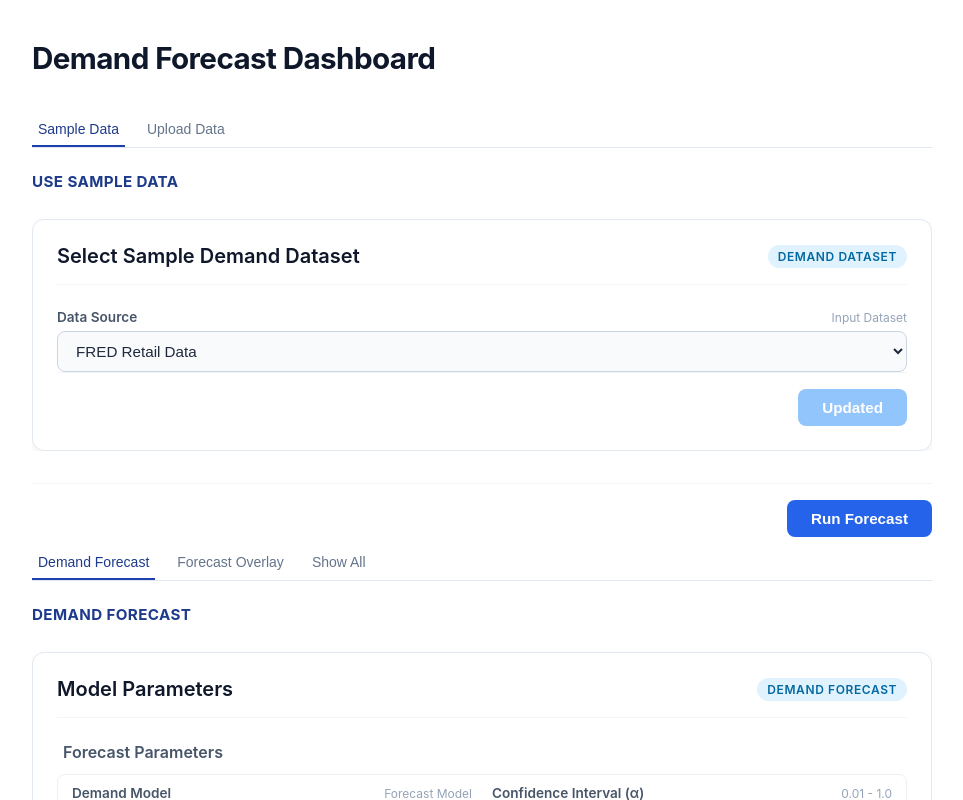
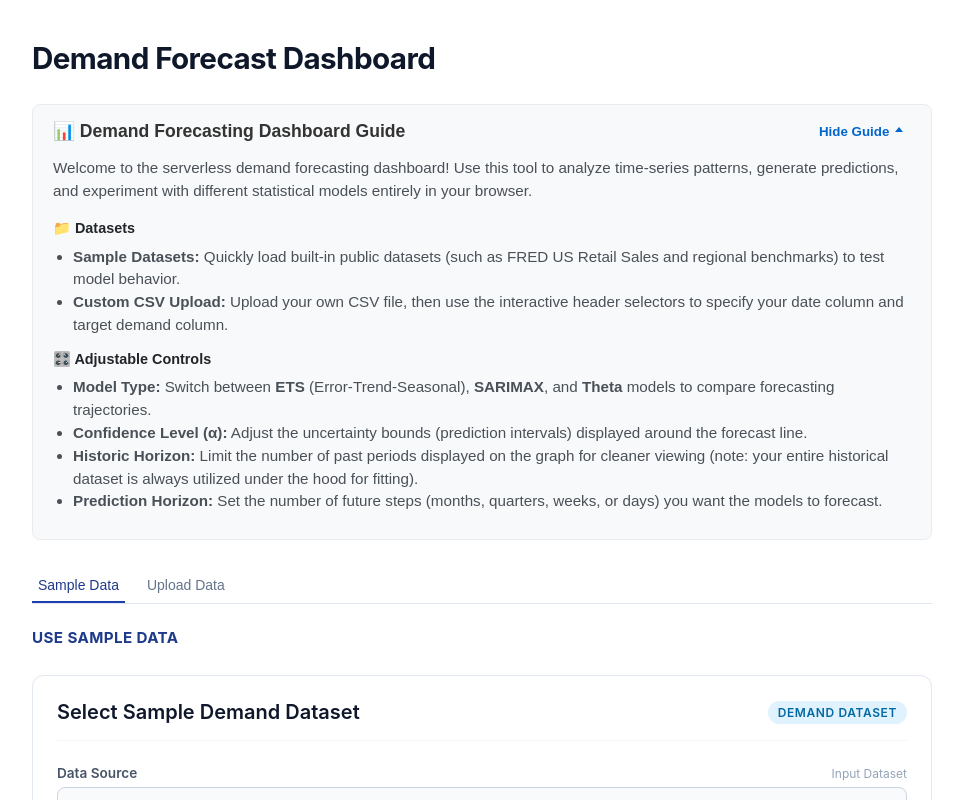
Before and after one commit to christopherdgibson/demand-forecasting-dashboard, a React (Vite) app: page / in a window 1280 px wide. Shown: the top 800 px of the page, without its empty margins (158-1121 px from the left). Built offline with nearby package versions, Linux system fonts and the light colour scheme.

Commit message:
Add InstructionsCard #demand-dash

```diff
--- a/src/App/index.tsx
+++ b/src/App/index.tsx
@@ -7,6 +7,9 @@ import { CsvUploader } from '../components/CsvUploader';
 import { usePyodide } from '../hooks/usePyodide';
 import { usePyodideWorker } from '../hooks/usePyodideWorker';
 import { roundNumber } from '../utils/numberUtils';
+
+import { InstructionsCard } from '../components/InstructionsCard';
+import { adjustHistory, convertChartData, reshapeRows } from '../utils/dataUtils';
 
 import './styles.css'
 import chartStyles from '../components/ForecastChart/ForecastChart.module.css';
@@ -33,101 +36,6 @@ const SAMPLE_FREQ_MAP: Record<SampleDataKey, string> = {
 const DEFAULT_FORECAST_STEPS = 12;
 const DEFAULT_ALPHA = 0.05;
 
-function adjustHistory(history: Array<DemandProps>): Array<OverlayChartData> {
-  const adjusted =  history.map((item, idx) => {
-    if (idx === history.length - 1) {
-      const val = item.historical;
-
-      return {
-        date: item.date, historical: val,
-        forecast_ets: val, ci_lower_ets: val, ci_upper_ets: val,
-        forecast_sarimax: val, ci_lower_sarimax: val, ci_upper_sarimax: val,
-        forecast_theta: val, ci_lower_theta: val, ci_upper_theta: val,
-      };
-    }
-    return {
-      date: item.date, historical: item.historical,
-      forecast_ets: null, ci_lower_ets: null, ci_upper_ets: null,
-      forecast_sarimax: null, ci_lower_sarimax: null, ci_upper_sarimax: null,
-      forecast_theta: null, ci_lower_theta: null, ci_upper_theta: null,
-    };
-  });
-
-  return formatRechartsData(adjusted) as OverlayChartData[];
-}
-
-function reshapeRows(forecastMap: ForecastResults): OverlayChartData[] {
-  const etsForecast = forecastMap['ets'] || [];
-  const sarimaxForecast = forecastMap['sarimax'] || [];
-  const thetaForecast = forecastMap['theta'] || [];
-  const overlayRows = etsForecast.map((etsItem, index) => {
-    const date = etsItem.date;
-    const sarimaxItem = sarimaxForecast[index] || {};
-    const thetaItem = thetaForecast[index] || {};
-
-    return {
-      date,
-      historical: null, // No historical value in forecast horizon
-
-      // ETS
-      forecast_ets: etsItem.forecast,
-      ci_lower_ets: etsItem.ci_lower,
-      ci_upper_ets: etsItem.ci_upper,
-
-      // SARIMAX
-      forecast_sarimax: sarimaxItem.forecast ?? null,
-      ci_lower_sarimax: sarimaxItem.ci_lower ?? null,
-      ci_upper_sarimax: sarimaxItem.ci_upper ?? null,
-
-      // Theta
-      forecast_theta: thetaItem.forecast ?? null,
-      ci_lower_theta: thetaItem.ci_lower ?? null,
-      ci_upper_theta: thetaItem.ci_upper ?? null,
-    };
-  });
-
-  return formatRechartsData(overlayRows);
-}
-
-function formatRechartsData(data: OverlayResults[]): OverlayChartData[] {
-  return data.map((item) => ({
-    ...item,
-    ets_ci: item.ci_lower_ets !== null ? [item.ci_lower_ets, item.ci_upper_ets] : null,
-    sarimax_ci: item.ci_lower_sarimax !== null ? [item.ci_lower_sarimax, item.ci_upper_sarimax] : null,
-    theta_ci: item.ci_lower_theta !== null ? [item.ci_lower_theta, item.ci_upper_theta] : null,
-  }));
-}
-
-function convertChartData(modelType: ModelType, dataNew: Array<OverlayChartData> | null): Array<ForecastChartData> | null {
-  if (!dataNew) return null;
-
-  return dataNew.map((item) => (
-    modelType == 'ets' ? {
-      date: item.date,
-      historical: item.historical,
-      forecast: item.forecast_ets,
-      ci_lower: item.ci_lower_ets,
-      ci_upper: item.ci_upper_ets,
-      ci_range: item.ets_ci
-    } : (
-      modelType == 'sarimax' ? {
-        date: item.date,
-        historical: item.historical,
-        forecast: item.forecast_sarimax,
-        ci_lower: item.ci_lower_sarimax,
-        ci_upper: item.ci_upper_sarimax,
-        ci_range: item.sarimax_ci
-      } : {
-        date: item.date,
-        historical: item.historical,
-        forecast: item.forecast_theta,
-        ci_lower: item.ci_lower_theta,
-        ci_upper: item.ci_upper_theta,
-        ci_range: item.theta_ci
-      }
-    )
-  ));
-}
 
 export default function App() {
   const [activeChartTab, setActiveChartTab] = useState<string | null>('forecast');
@@ -260,6 +168,8 @@ export default function App() {
           <p className={'loading-text'}>Downloading Pyodide WASM runtime into browser.</p>
         </div>
       )}
+
+      <InstructionsCard/>
 
       <Metrics metrics={metrics} />
       <div className={`${activeSourceTab}`}>
--- /dev/null
+++ b/src/components/InstructionsCard/index.tsx
@@ -0,0 +1,44 @@
+import { useState } from 'react';
+
+import './styles.css';
+
+export function InstructionsCard() {
+  const [isExpanded, setIsExpanded] = useState<boolean>(true);
+
+  return (
+    <div className={'guide-container'}>
+      <div className={'guide-header'}>
+        <h3 className={'guide-title'}>📊 Demand Forecasting Dashboard Guide</h3>
+        <button className={'guide-button'}
+          onClick={() => setIsExpanded(!isExpanded)}
+
+        >
+          {isExpanded ? 'Hide Guide ' : 'Show Guide '}
+          <svg className={isExpanded ? 'dropdown-arrow expanded' : 'dropdown-arrow'} viewBox="0 0 12 12">
+              <path d="M2 4l4 5 4-5"/>
+          </svg>
+        </button>
+      </div>
+
+        <div className={isExpanded ? 'guide-content expanded' : 'guide-content'}>
+          <p>
+            Welcome to the serverless demand forecasting dashboard! Use this tool to analyze time-series patterns, generate predictions, and experiment with different statistical models entirely in your browser.
+          </p>
+
+          <h4 className='guide-subheader'>📁 Datasets</h4>
+          <ul className={'guide-list'}>
+            <li><strong>Sample Datasets:</strong> Quickly load built-in public datasets (such as FRED US Retail Sales and regional benchmarks) to test model behavior.</li>
+            <li><strong>Custom CSV Upload:</strong> Upload your own CSV file, then use the interactive header selectors to specify your date column and target demand column.</li>
+          </ul>
+
+          <h4 className='guide-subheader'>🎛️ Adjustable Controls</h4>
+          <ul className={'guide-list'}>
+            <li><strong>Model Type:</strong> Switch between <strong>ETS</strong> (Error-Trend-Seasonal), <strong>SARIMAX</strong>, and <strong>Theta</strong> models to compare forecasting trajectories.</li>
+            <li><strong>Confidence Level (α):</strong> Adjust the uncertainty bounds (prediction intervals) displayed around the forecast line.</li>
+            <li><strong>Historic Horizon:</strong> Limit the number of past periods displayed on the graph for cleaner viewing (note: your entire historical dataset is always utilized under the hood for fitting).</li>
+            <li><strong>Prediction Horizon:</strong> Set the number of future steps (months, quarters, weeks, or days) you want the models to forecast.</li>
+          </ul>
+        </div>
+    </div>
+  );
+}
--- /dev/null
+++ b/src/components/InstructionsCard/styles.css
@@ -0,0 +1,71 @@
+.guide-container {
+    background-color: #f8f9fa;
+    border: 1px solid #e9ecef;
+    border-radius: 8px;
+    padding: 16px 20px;
+    margin-bottom: 20px;
+    font-family: sans-serif;
+}
+
+.guide-content {
+    font-size: 0.95rem;
+    color: #495057;
+    line-height: 1.5;
+    max-height: 0px;
+    overflow: hidden;
+    transition: all 0.2s ease-in-out;
+
+    &.expanded {
+        max-height: 1000px;
+    }
+}
+
+.guide-header {
+    display: flex;
+    justify-content: space-between;
+    align-items: center;
+}
+
+.guide-title {
+    margin: 0;
+    color: #333;
+    font-size: 1.1rem;
+}
+
+.guide-button {
+    background: none;
+    border: none;
+    color: #0066cc;
+    cursor: pointer;
+    font-weight: bold;
+}
+
+.guide-subheader {
+    margin: 12px 0 6px 0;
+    color: #212529;
+    font-size: 0.9rem;
+}
+
+.guide-list {
+    margin: 0 0 10px 0;
+    padding-left: 20px;
+
+    /* li {
+        marker: none;
+        list-style: lower-roman;
+    } */
+}
+
+.dropdown-arrow {
+    width: 12px;
+    height: 12px;
+    transition: all 0.1s ease-in-out;
+
+    &.expanded{
+        transform: rotate(180deg);
+    }
+
+    path {
+        fill: currentColor;
+    }
+}
--- /dev/null
+++ b/src/utils/dataUtils.ts
@@ -0,0 +1,97 @@
+import type { DemandProps, ForecastChartData, ForecastResults, ModelType, OverlayChartData, OverlayResults } from '../types';
+
+export function adjustHistory(history: Array<DemandProps>): Array<OverlayChartData> {
+  const adjusted =  history.map((item, idx) => {
+    if (idx === history.length - 1) {
+      const val = item.historical;
+
+      return {
+        date: item.date, historical: val,
+        forecast_ets: val, ci_lower_ets: val, ci_upper_ets: val,
+        forecast_sarimax: val, ci_lower_sarimax: val, ci_upper_sarimax: val,
+        forecast_theta: val, ci_lower_theta: val, ci_upper_theta: val,
+      };
+    }
+    return {
+      date: item.date, historical: item.historical,
+      forecast_ets: null, ci_lower_ets: null, ci_upper_ets: null,
+      forecast_sarimax: null, ci_lower_sarimax: null, ci_upper_sarimax: null,
+      forecast_theta: null, ci_lower_theta: null, ci_upper_theta: null,
+    };
+  });
+
+  return formatRechartsData(adjusted) as OverlayChartData[];
+}
+
+export function reshapeRows(forecastMap: ForecastResults): OverlayChartData[] {
+  const etsForecast = forecastMap['ets'] || [];
+  const sarimaxForecast = forecastMap['sarimax'] || [];
+  const thetaForecast = forecastMap['theta'] || [];
+  const overlayRows = etsForecast.map((etsItem, index) => {
+    const date = etsItem.date;
+    const sarimaxItem = sarimaxForecast[index] || {};
+    const thetaItem = thetaForecast[index] || {};
+
+    return {
+      date,
+      historical: null, // No historical value in forecast horizon
+
+      // ETS
+      forecast_ets: etsItem.forecast,
+      ci_lower_ets: etsItem.ci_lower,
+      ci_upper_ets: etsItem.ci_upper,
+
+      // SARIMAX
+      forecast_sarimax: sarimaxItem.forecast ?? null,
+      ci_lower_sarimax: sarimaxItem.ci_lower ?? null,
+      ci_upper_sarimax: sarimaxItem.ci_upper ?? null,
+
+      // Theta
+      forecast_theta: thetaItem.forecast ?? null,
+      ci_lower_theta: thetaItem.ci_lower ?? null,
+      ci_upper_theta: thetaItem.ci_upper ?? null,
+    };
+  });
+
+  return formatRechartsData(overlayRows);
+}
+
+function formatRechartsData(data: OverlayResults[]): OverlayChartData[] {
+  return data.map((item) => ({
+    ...item,
+    ets_ci: item.ci_lower_ets !== null ? [item.ci_lower_ets, item.ci_upper_ets] : null,
+    sarimax_ci: item.ci_lower_sarimax !== null ? [item.ci_lower_sarimax, item.ci_upper_sarimax] : null,
+    theta_ci: item.ci_lower_theta !== null ? [item.ci_lower_theta, item.ci_upper_theta] : null,
+  }));
+}
+
+export function convertChartData(modelType: ModelType, dataNew: Array<OverlayChartData> | null): Array<ForecastChartData> | null {
+  if (!dataNew) return null;
+
+  return dataNew.map((item) => (
+    modelType == 'ets' ? {
+      date: item.date,
+      historical: item.historical,
+      forecast: item.forecast_ets,
+      ci_lower: item.ci_lower_ets,
+      ci_upper: item.ci_upper_ets,
+      ci_range: item.ets_ci
+    } : (
+      modelType == 'sarimax' ? {
+        date: item.date,
+        historical: item.historical,
+        forecast: item.forecast_sarimax,
+        ci_lower: item.ci_lower_sarimax,
+        ci_upper: item.ci_upper_sarimax,
+        ci_range: item.sarimax_ci
+      } : {
+        date: item.date,
+        historical: item.historical,
+        forecast: item.forecast_theta,
+        ci_lower: item.ci_lower_theta,
+        ci_upper: item.ci_upper_theta,
+        ci_range: item.theta_ci
+      }
+    )
+  ));
+}
```
Also changed, not shown: src/App/styles.css (line endings or trailing spaces), 1 other file (tests, documents, lock files or other folders).
